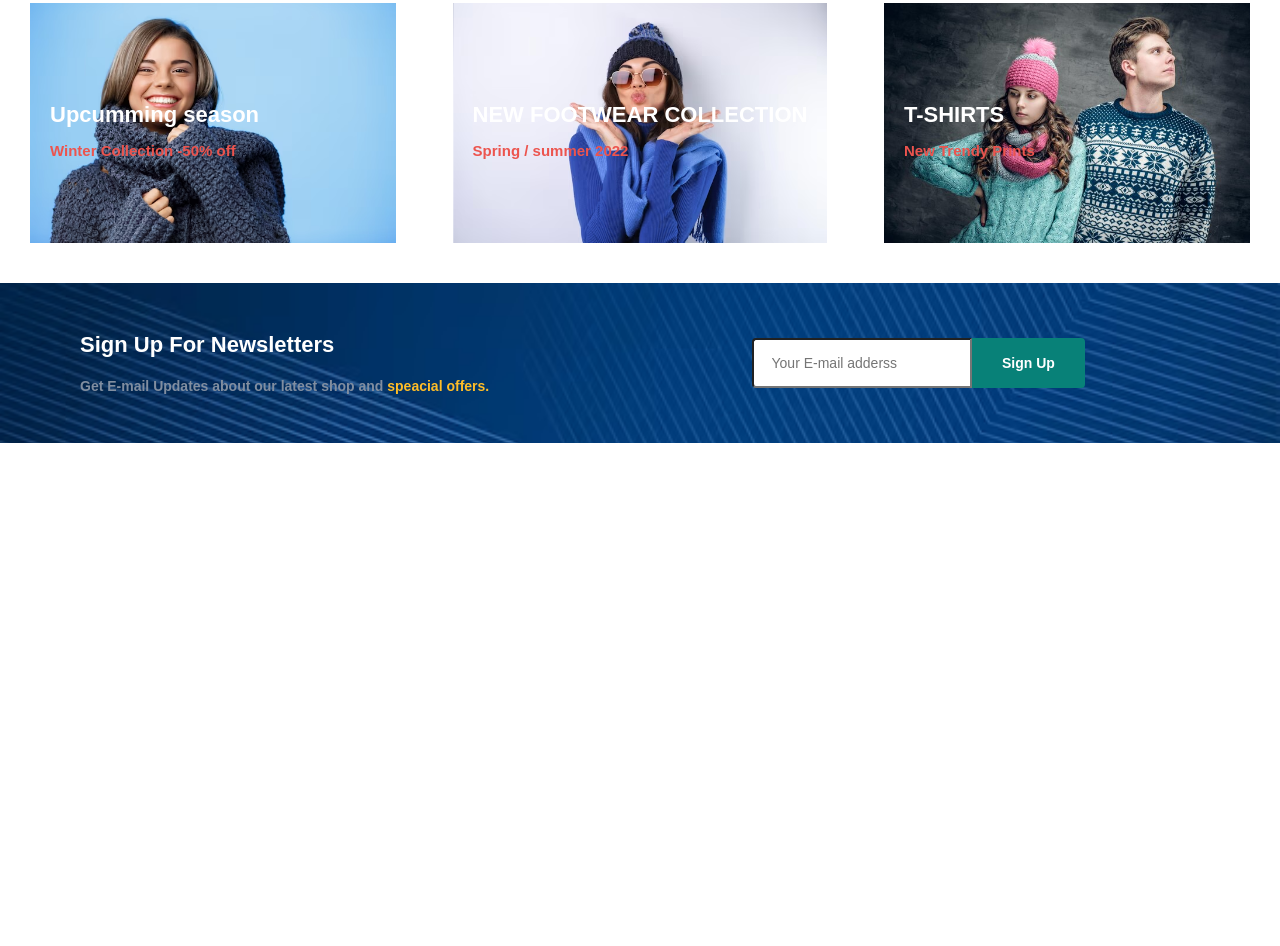
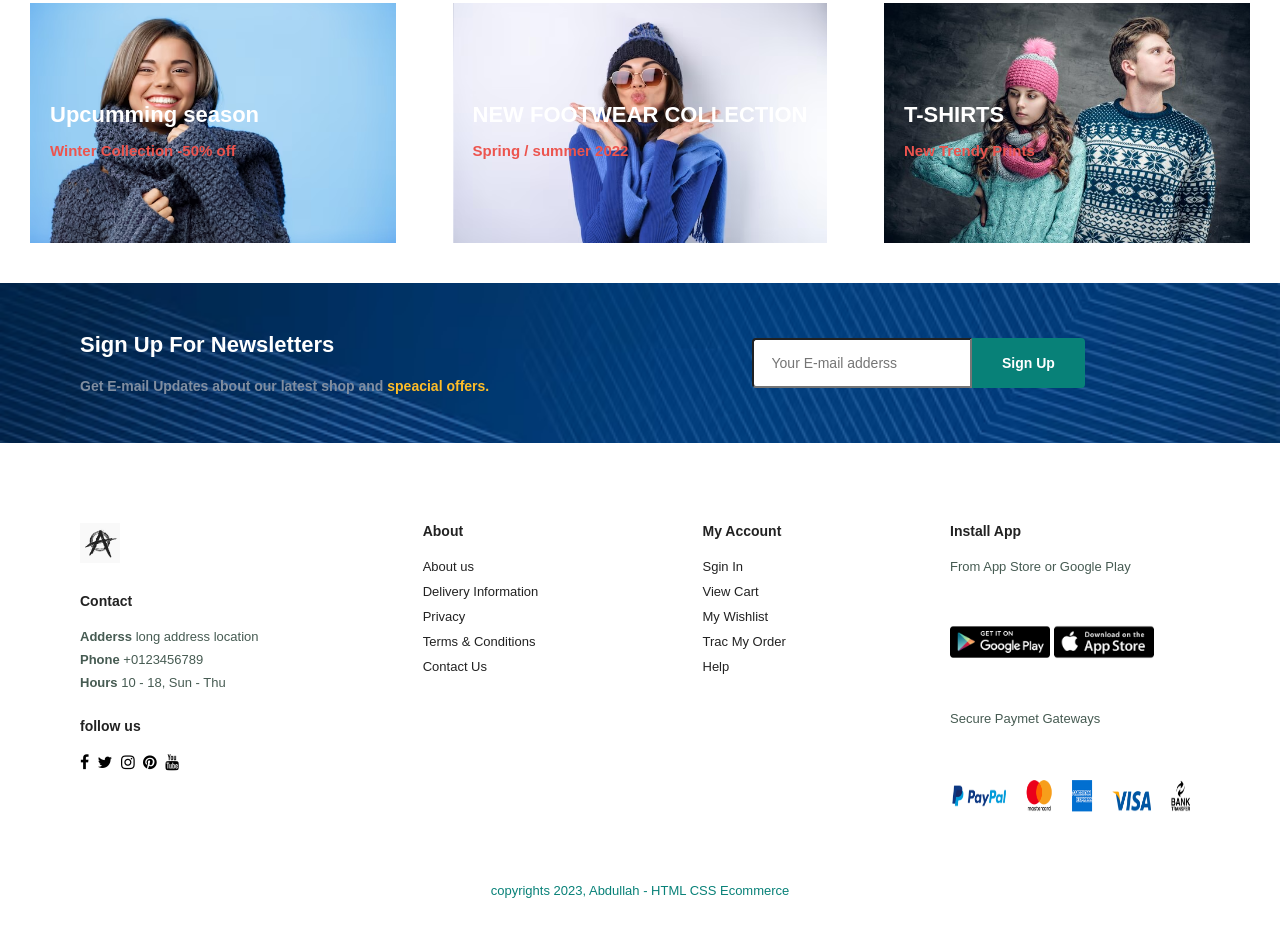
Before and after one commit to Abdullahmo23/E-commerce, a plain HTML site: page index.html in a window 1280 px wide. Shown: the part 4120-5066 px from the top of the page. Before the commit the page ends 4603 px from the top, so only its background shows below. Drawn offline with Linux system fonts and the light colour scheme.

Commit message:
finish the footer

```diff
--- a/index.html
+++ b/index.html
@@ -429,6 +429,60 @@
         </div>
     </section>
 
+        <footer class="section-p1">
+            <div class="col">
+                <img class="logo" src="images/6537937.jpg" alt="">
+                <h4>Contact</h4>
+                <p><strong>Adderss</strong> long address location </p>
+                <p><strong>Phone</strong> +0123456789</p>
+                <p><strong>Hours</strong> 10 - 18, Sun - Thu</p>
+                <div class="follow">
+                    <h4>follow us</h4>
+                    <div class="icon">
+                        <i class="fa fa-facebook-f"></i>
+                        <i class="fa fa-twitter"></i>
+                        <i class="fa fa-instagram"></i>
+                        <i class="fa fa-pinterest"></i>
+                        <i class="fa fa-youtube"></i>
+                    </div>
+                </div>
+            </div>
+
+            <div class="col">
+                <h4>About</h4>
+                <a href="#">About us</a>
+                <a href="#">Delivery Information</a>
+                <a href="#">Privacy</a>
+                <a href="#">Terms & Conditions</a>
+                <a href="#">Contact Us</a>
+            </div>
+
+            <div class="col">
+                <h4> My Account</h4>
+                <a href="#">Sgin In</a>
+                <a href="#">View Cart</a>
+                <a href="#">My Wishlist</a>
+                <a href="#">Trac My Order</a>
+                <a href="#">Help</a>
+            </div>
+
+            <div class="col install">
+                <h4>Install App</h4>
+                <p>From App Store or Google Play</p>
+                <div class="row">
+                    <img src="images/google-play-badge.png" alt="">
+                    <img src="images/apple store.png" alt="">
+
+                    <p>Secure Paymet Gateways</p>
+                    <img  class="pay"src="images/pay2.webp" alt="">
+                </div>
+
+            </div>
+            <div class="copyrights">
+                    <p>copyrights 2023, Abdullah - HTML CSS Ecommerce </p>
+                </div>
+        </footer>
+
     <script src="script.js"></script>
 </body>
 </html>
--- a/style.css
+++ b/style.css
@@ -465,3 +465,87 @@ body{
     border-bottom-left-radius: 0;
 
 }
+
+.col img{
+    width: 40px;
+    height: 40px;
+}
+
+footer{
+    display: flex;
+    flex-wrap: wrap;
+    justify-content: space-between;
+}
+
+footer .col{
+    display: flex;
+    flex-direction: column;
+    align-items: flex-start;
+    margin-bottom: 20px;
+}
+
+footer .logo{
+    margin-bottom: 30px;
+}
+
+footer h4{
+    font-size: 14px;
+    margin-bottom: 20px;
+}
+footer p{
+    font-size: 13px;
+    padding: 0 0 8px 0 ;
+
+}
+
+footer a{
+    font-size: 13px;
+
+    text-decoration: none;
+    color: #222;
+    margin-bottom: 10px;
+
+}
+
+footer .follow{
+    margin-top: 20px;
+}
+
+footer .follow i{
+    color: #000;
+    cursor: pointer;
+    padding-right: 4px;
+
+
+}
+
+footer .install .row img{
+
+    border-radius: 4px;
+    width: 100px;
+    height: 100px;
+}
+footer .install img{
+    margin: 10px 0 15px 0;
+
+}
+
+footer .follow i:hover,
+footer a:hover
+{
+color: #088178;
+}
+footer .copyrights {
+    justify-self: flex-end;
+    width: 100%;
+    text-align: center;
+
+}
+
+footer .copyrights p{
+    color: #088178;
+}
+footer .install  .row .pay{
+    width: 250px;
+
+}
```
Also changed, not shown: images/apple store.png (added), images/google-play-badge.png (added), images/googleplay.png (added), images/pay.webp (added), images/pay1.jpg (added), images/pay2.webp (added).
